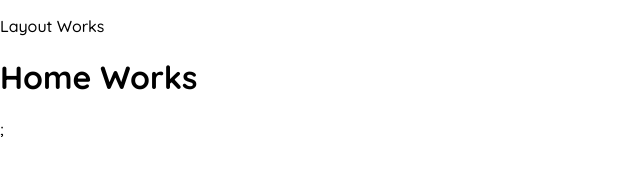
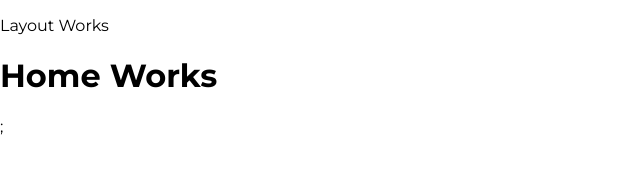
Before and after one commit to hector-reyes-dev/shop-cart__technical-test, a React app: page / in a window 1280 px wide. Shown: the top 189 px of the page, without its empty margins (0-640 px from the left). Built offline with nearby package versions, Linux system fonts and the light colour scheme.

Commit message:
feat(project): global typography added

```diff
--- a/public/index.html
+++ b/public/index.html
@@ -7,7 +7,7 @@
     <link rel="preconnect" href="https://fonts.googleapis.com" />
     <link rel="preconnect" href="https://fonts.gstatic.com" crossorigin />
     <link
-      href="https://fonts.googleapis.com/css2?family=Quicksand:wght@300;500;700&display=swap"
+      href="https://fonts.googleapis.com/css2?family=Montserrat:wght@400;600;700&display=swap"
       rel="stylesheet"
     />
     <title>Shop Cart</title>
--- a/src/styles/global.scss
+++ b/src/styles/global.scss
@@ -1,4 +1,5 @@
 body {
-	margin: 0;
-	font-family: 'Quicksand', sans-serif;
+  margin: 0;
+  padding: 0;
+  font-family: "Montserrat", sans-serif;
 }
```
